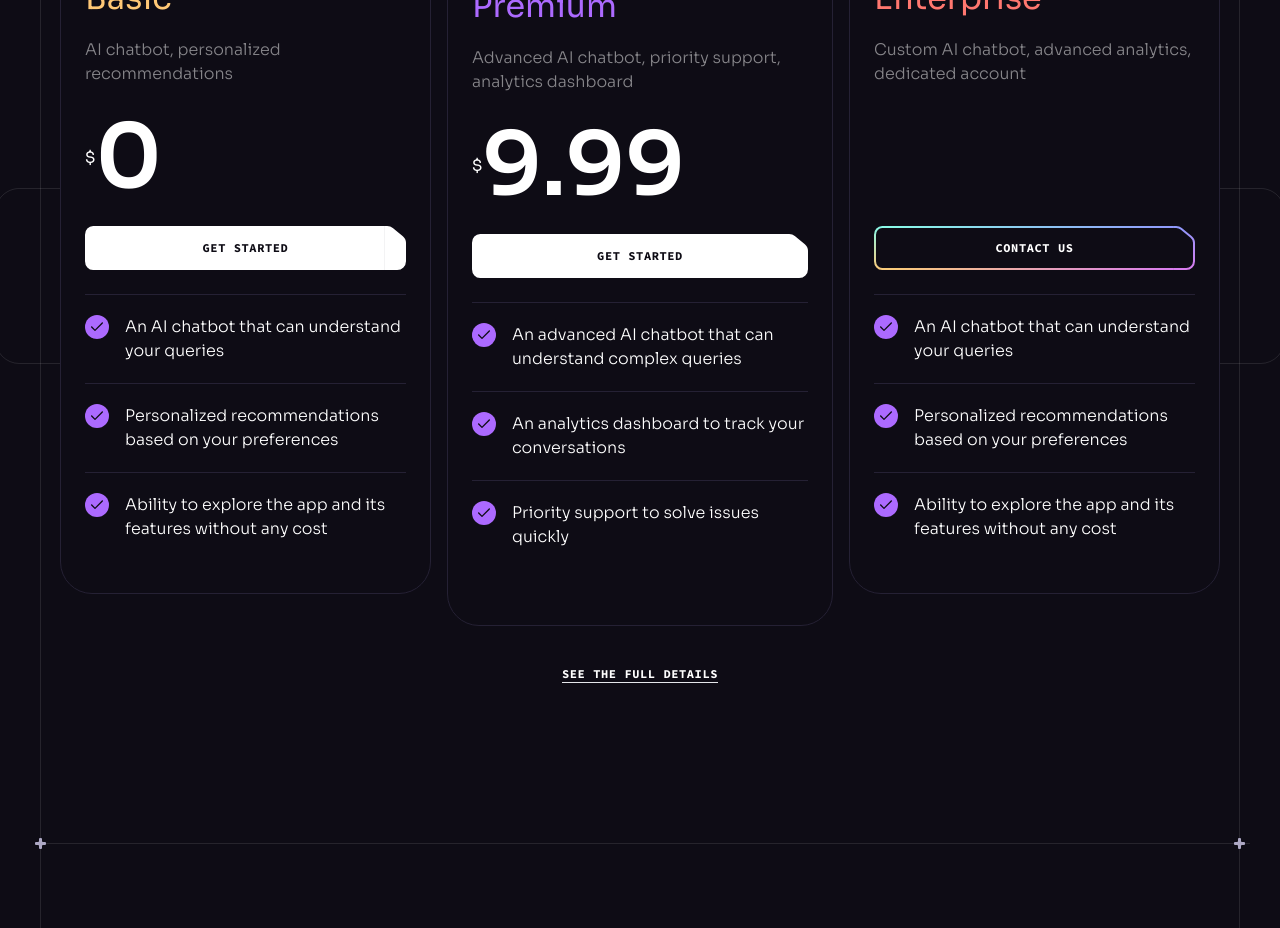
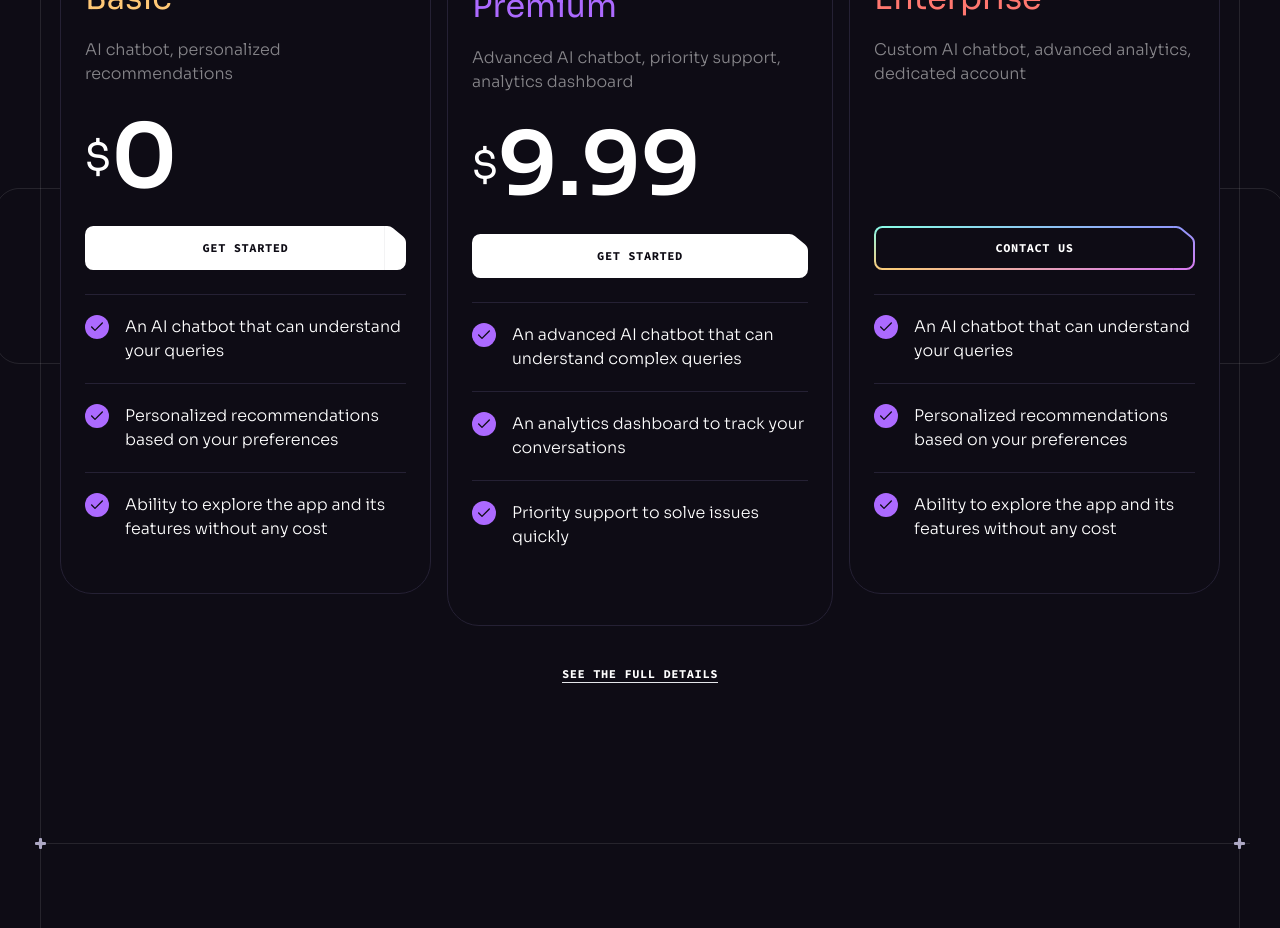
Before and after one commit to whyteknight/pixelmind, a React (Vite) app: page / in a window 1280 px wide. Shown: the part 6880-7808 px from the top of the page. Built offline with nearby package versions, Linux system fonts and the light colour scheme.

Commit message:
fixed PricingList

```diff
--- a/src/components/PricingList.jsx
+++ b/src/components/PricingList.jsx
@@ -20,9 +20,7 @@ const PricingList = () => {
           <div className="flex items-center h-[5.5rem] mb-6">
             {item.price && (
               <>
-                <div className="" h3>
-                  $
-                </div>
+                <div className="h3">$</div>
                 <div className="text-[5.5rem] leading-none font-bold">
                   {item.price}
                 </div>
--- a/tailwind.config.js
+++ b/tailwind.config.js
@@ -70,6 +70,12 @@ export default {
         "radial-gradient": "radial-gradient(var(--tw-gradient-stops))",
         "conic-gradient":
           "conic-gradient(from 225deg, #FFC876, #79FFF7, #9F53FF, #FF98E2, #FFC876)",
+        "benefit-card-1": "url('../assets/benefits/card-1.svg')",
+        "benefit-card-2": "url(../assets/benefits/card-2.svg')",
+        "benefit-card-3": "url('../assets/benefits/card-3.svg')",
+        "benefit-card-4": "url('../assets/benefits/card-4.svg')",
+        "benefit-card-5": "url('../assets/benefits/card-5.svg')",
+        "benefit-card-6": "url('../assets/benefits/card-6.svg')",
       },
     },
   },
```
